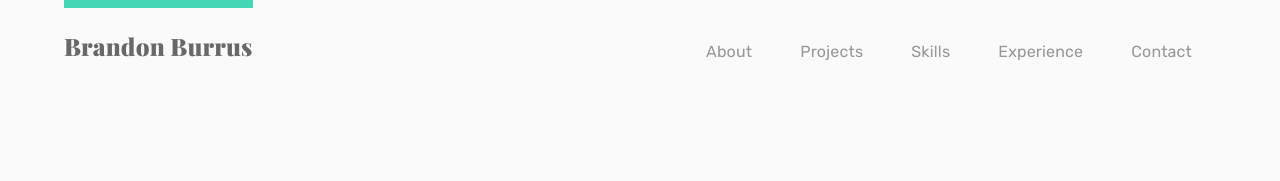
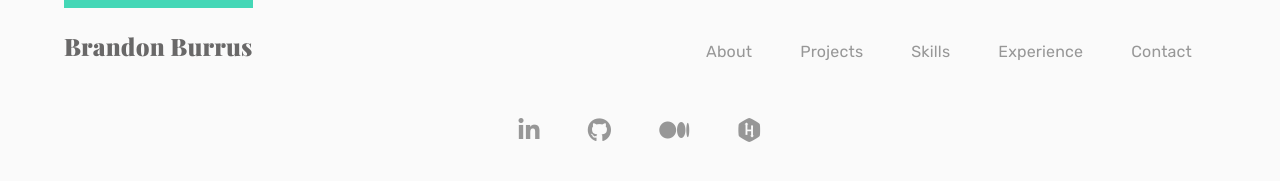
Before and after one commit to BrandonBurrus/brandonburrus.com, a Gatsby site: page / in a window 1280 px wide. Built offline with nearby package versions, Linux system fonts and the light colour scheme; Gatsby itself is replaced by a stand-in of ours.

Commit message:
feat: added social media links

```diff
--- a/src/app/components/nav/Navbar.module.css
+++ b/src/app/components/nav/Navbar.module.css
@@ -44,11 +44,11 @@
   margin: 0 24px;
   color: var(--grey);
   text-decoration: none;
-  transition: margin 0.75s, padding 0.15s, color 0.3s;
+  transition: margin 0.75s, padding 0.15s;
 }
 
 .link:hover {
-  color: var(--secondary-color);
+  /* color: var(--secondary-color); */
   padding: 40px 0 28px 0;
 }
 
--- /dev/null
+++ b/src/app/components/nav/SocialMediaBar.jsx
@@ -0,0 +1,28 @@
+import React from 'react';
+import { ROUTES } from '../../constants';
+import styles from './SocialMediaBar.module.css';
+
+/**
+ * Bottom bar on home page that displays icon links to
+ * social media sites
+ */
+function SocialMediaBar() {
+  return (
+    <section className={styles.socialMedia}>
+      <a href={ROUTES.SOCIAL.LINKED_IN} className={styles.icon}>
+        <i className='fab fa-linkedin-in' />
+      </a>
+      <a href={ROUTES.SOCIAL.GITHUB} className={styles.icon}>
+        <i className='fab fa-github' />
+      </a>
+      <a href={ROUTES.SOCIAL.MEDIUM} className={styles.icon}>
+        <i className='fab fa-medium' />
+      </a>
+      <a href={ROUTES.SOCIAL.HACKER_RANK} className={styles.icon}>
+        <i className='fab fa-hackerrank' />
+      </a>
+    </section>
+  );
+}
+
+export default SocialMediaBar;
--- /dev/null
+++ b/src/app/components/nav/SocialMediaBar.module.css
@@ -0,0 +1,13 @@
+.socialMedia {
+  display: flex;
+  flex-direction: row;
+  align-items: flex-start;
+  justify-content: center;
+}
+
+.icon {
+  font-size: 24px;
+  color: var(--grey);
+  padding: 24px 16px;
+  margin: 10px 8px;
+}
--- a/src/app/components/seo/Head.jsx
+++ b/src/app/components/seo/Head.jsx
@@ -22,6 +22,7 @@ function Head(props) {
         href='https://fonts.googleapis.com/css2?family=Playfair+Display:wght@700;800;900&family=Rubik:wght@300;400;500&display=swap'
         rel='stylesheet'
       />
+      <script src='https://kit.fontawesome.com/ab7aab33df.js' crossOrigin='anonymous' />
     </Helmet>
   );
 }
--- a/src/app/css/themes.css
+++ b/src/app/css/themes.css
@@ -28,3 +28,11 @@ h1, h2, h3, h4, h5, h6 {
 p, a, li {
   font-family: var(--body-font);
 }
+
+a:hover {
+  color: var(--secondary-color);
+}
+
+a:active {
+  color: var(--primary-color);
+}
--- a/src/app/views/home/Home.jsx
+++ b/src/app/views/home/Home.jsx
@@ -21,7 +21,7 @@ function HomeView() {
           real-world problems.
         </p>
       </section> */}
-      {/* <SocialMediaBar /> */}
+      <SocialMediaBar />
     </Container>
   );
 }
```
